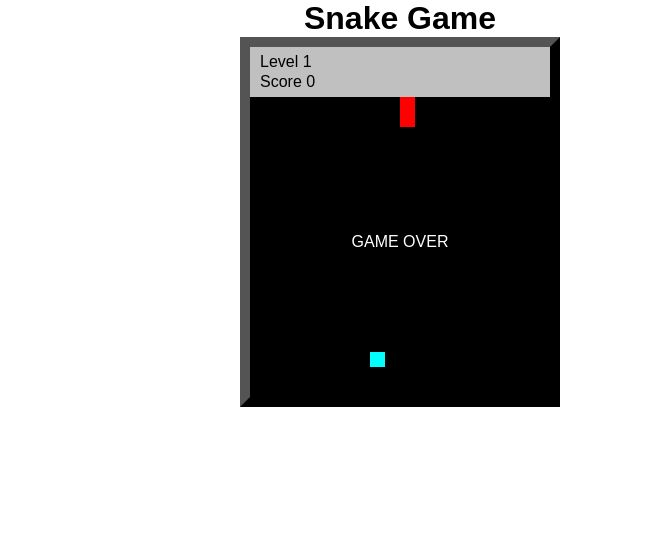
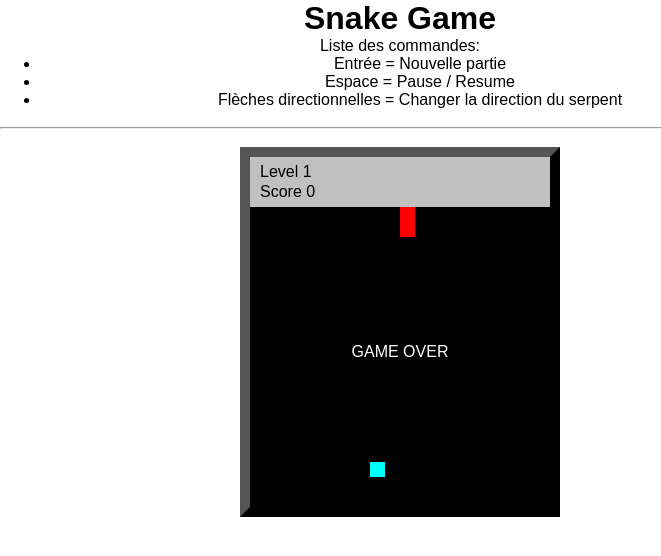
Before and after one commit to kinarch/js_snake, an Electron app: page index.html in a window 800 px wide. Shown: the whole page, without its empty margins (0-661 px from the left). Drawn offline with Linux system fonts and the light colour scheme.

Commit message:
modification du fichier index.html, ajout des commandes et de la balise noscript

```diff
--- a/index.html
+++ b/index.html
@@ -12,6 +12,34 @@
 <body>
 
   <h1>Snake Game</h1>
+
+  <section>
+    <p>
+      Liste des commandes:
+      <ul>
+        <li>
+          Entrée = Nouvelle partie
+        </li>
+        <li>
+          Espace = Pause / Resume
+        </li>
+        <li>
+          Flèches directionnelles = Changer la direction du serpent
+        </li>
+      </ul>
+    </p>
+  </section>
+
+  <br>
+  <hr>
+  <br>
+
+  <noscript>
+    <p>
+      JavaScript is required
+    </p>
+  </noscript>
+
   <canvas id="canvas"></canvas>
 
   <script src="src/Tiles.js"></script>
```
